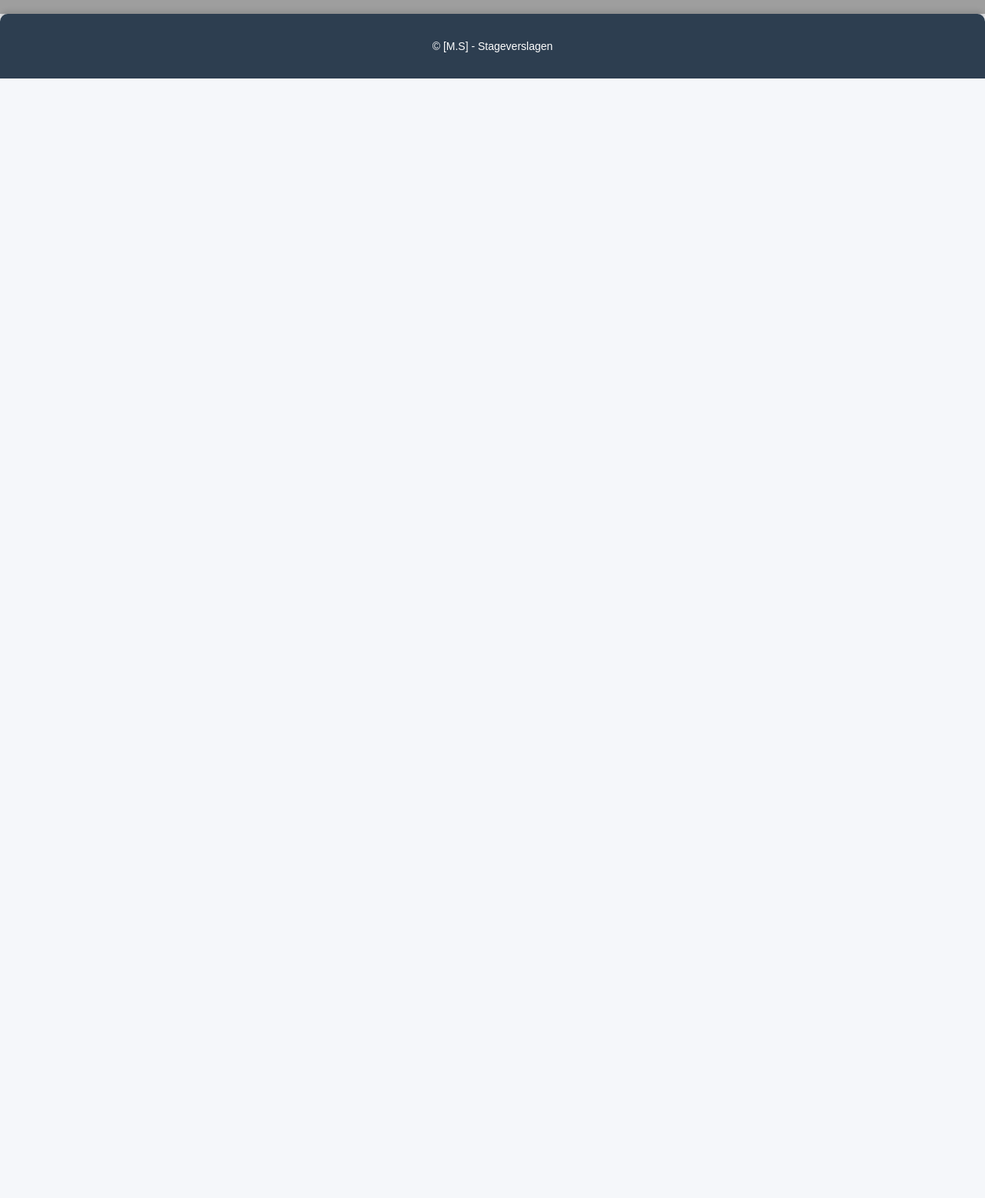
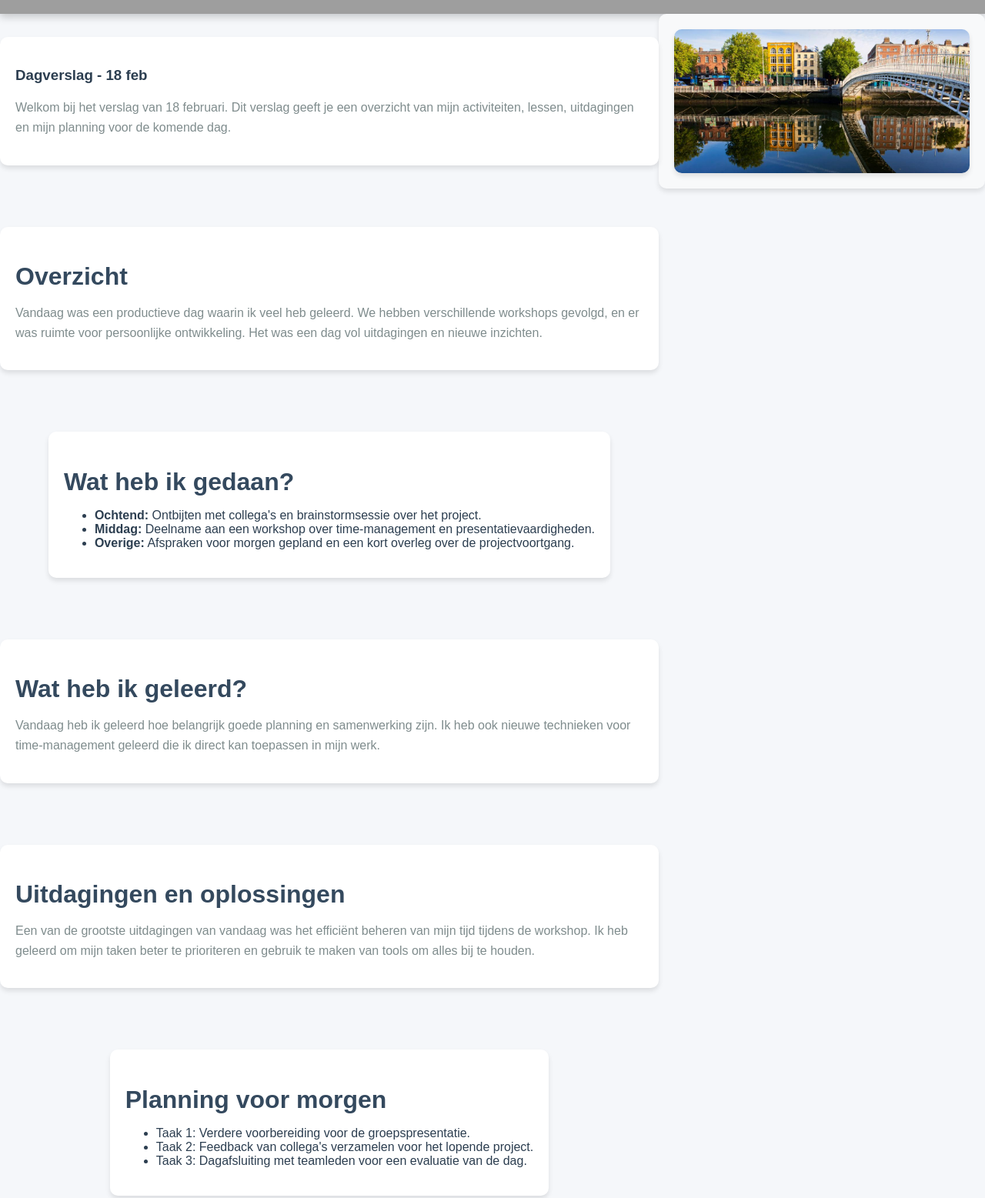
Before and after one commit to MaximeS-immalle/MaximeS-immalle.github.io, a plain HTML site: page EigenWebSiteStage/dagverslag2.html in a window 1280 px wide. Shown: the part 120-1677 px from the top of the page at 77% size. Before the commit the page ends 800 px from the top, so only its background shows below. Drawn offline with Linux system fonts and the light colour scheme; grey boxes are pictures that could not be loaded.

Commit message:
layout voor dag 2v en foto's van een ander project

```diff
--- a/EigenWebSiteStage/dagverslag2.html
+++ b/EigenWebSiteStage/dagverslag2.html
@@ -6,13 +6,12 @@
     <meta name="viewport" content="width=device-width, initial-scale=1.0">
     <title>StageWebsite</title>
     <link rel="stylesheet" type="text/css" href="opmaakstage.css">
-
 </head>
 
 <body>
-
+    <!-- Header with Navigation -->
     <header>
-        <nav>
+        <nav class="navbar">
             <ul class="nav-menu">
                 <li><a href="index.html">Home</a></li>
                 <li><a href="dagverslag1.html">Dagverslag 1 - 18 feb</a></li>
@@ -25,8 +24,60 @@
         </nav>
     </header>
 
+    <!-- Main content -->
+    <div class="container">
+        <div class="content-wrapper">
+            <!-- Sidebar with image -->
+            <aside class="sidebar">
+                <img id="dag1" src="afbeeldingen/a04a5913-city-7362-168ed971525.jpg" alt="City image" class="aside-img">
+            </aside>
+
+            <!-- Main article section -->
+            <article>
+                <section>
+                    <h1>Dagverslag - 18 feb</h1>
+                    <p>Welkom bij het verslag van 18 februari. Dit verslag geeft je een overzicht van mijn activiteiten, lessen, uitdagingen en mijn planning voor de komende dag.</p>
+                </section>
+
+                <section id="overzicht">
+                    <h2>Overzicht</h2>
+                    <p>Vandaag was een productieve dag waarin ik veel heb geleerd. We hebben verschillende workshops gevolgd, en er was ruimte voor persoonlijke ontwikkeling. Het was een dag vol uitdagingen en nieuwe inzichten.</p>
+                </section>
+
+                <section id="activiteiten">
+                    <h2>Wat heb ik gedaan?</h2>
+                    <ul>
+                        <li><strong>Ochtend:</strong> Ontbijten met collega's en brainstormsessie over het project.</li>
+                        <li><strong>Middag:</strong> Deelname aan een workshop over time-management en presentatievaardigheden.</li>
+                        <li><strong>Overige:</strong> Afspraken voor morgen gepland en een kort overleg over de projectvoortgang.</li>
+                    </ul>
+                </section>
+
+                <section id="lessen">
+                    <h2>Wat heb ik geleerd?</h2>
+                    <p>Vandaag heb ik geleerd hoe belangrijk goede planning en samenwerking zijn. Ik heb ook nieuwe technieken voor time-management geleerd die ik direct kan toepassen in mijn werk.</p>
+                </section>
+
+                <section id="uitdagingen">
+                    <h2>Uitdagingen en oplossingen</h2>
+                    <p>Een van de grootste uitdagingen van vandaag was het efficiënt beheren van mijn tijd tijdens de workshop. Ik heb geleerd om mijn taken beter te prioriteren en gebruik te maken van tools om alles bij te houden.</p>
+                </section>
+
+                <section id="planning">
+                    <h2>Planning voor morgen</h2>
+                    <ul>
+                        <li>Taak 1: Verdere voorbereiding voor de groepspresentatie.</li>
+                        <li>Taak 2: Feedback van collega's verzamelen voor het lopende project.</li>
+                        <li>Taak 3: Dagafsluiting met teamleden voor een evaluatie van de dag.</li>
+                    </ul>
+                </section>
+            </article>
+        </div>
+    </div>
+
+    <!-- Footer -->
     <footer>
-        <p>&copy; [M.S] - Stageverslagen</p>
+        <p>&copy; 2025 [M.S] - Stageverslagen | Alle rechten voorbehouden</p>
     </footer>
 </body>
 
```
